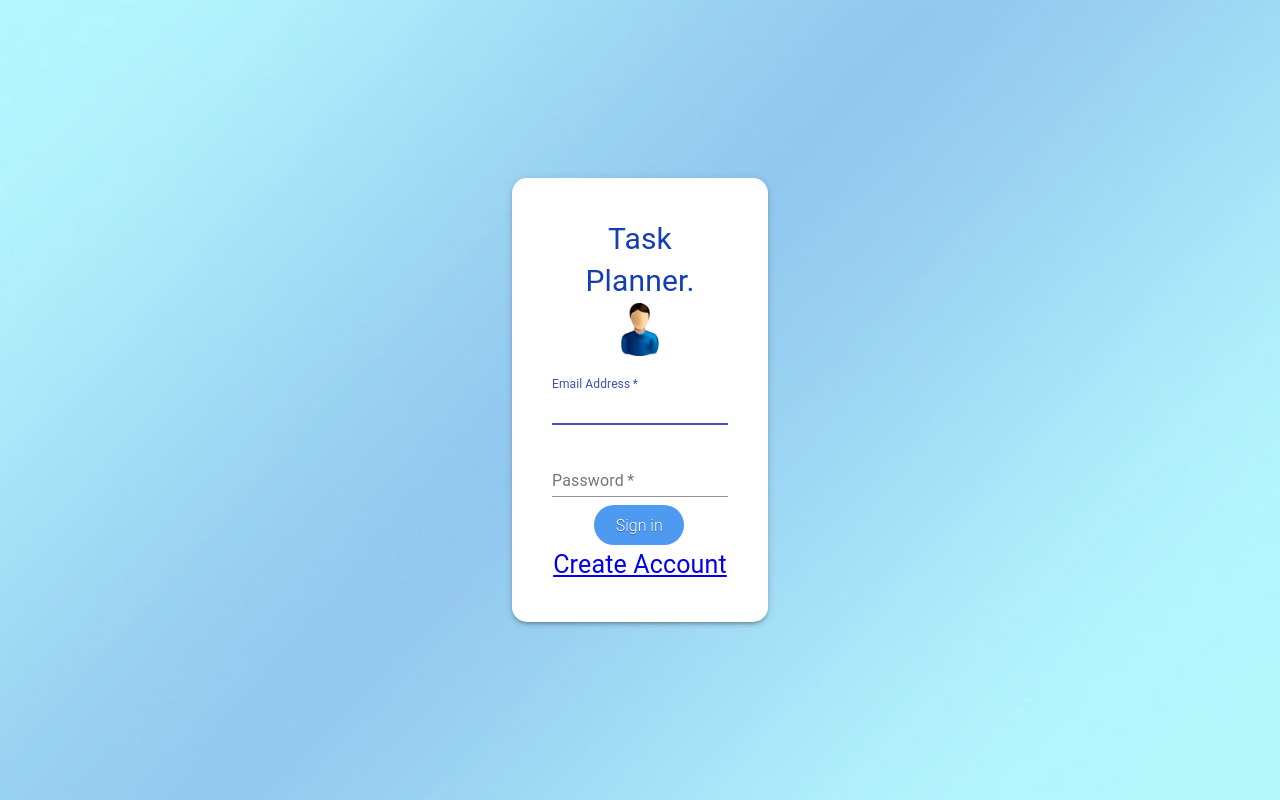
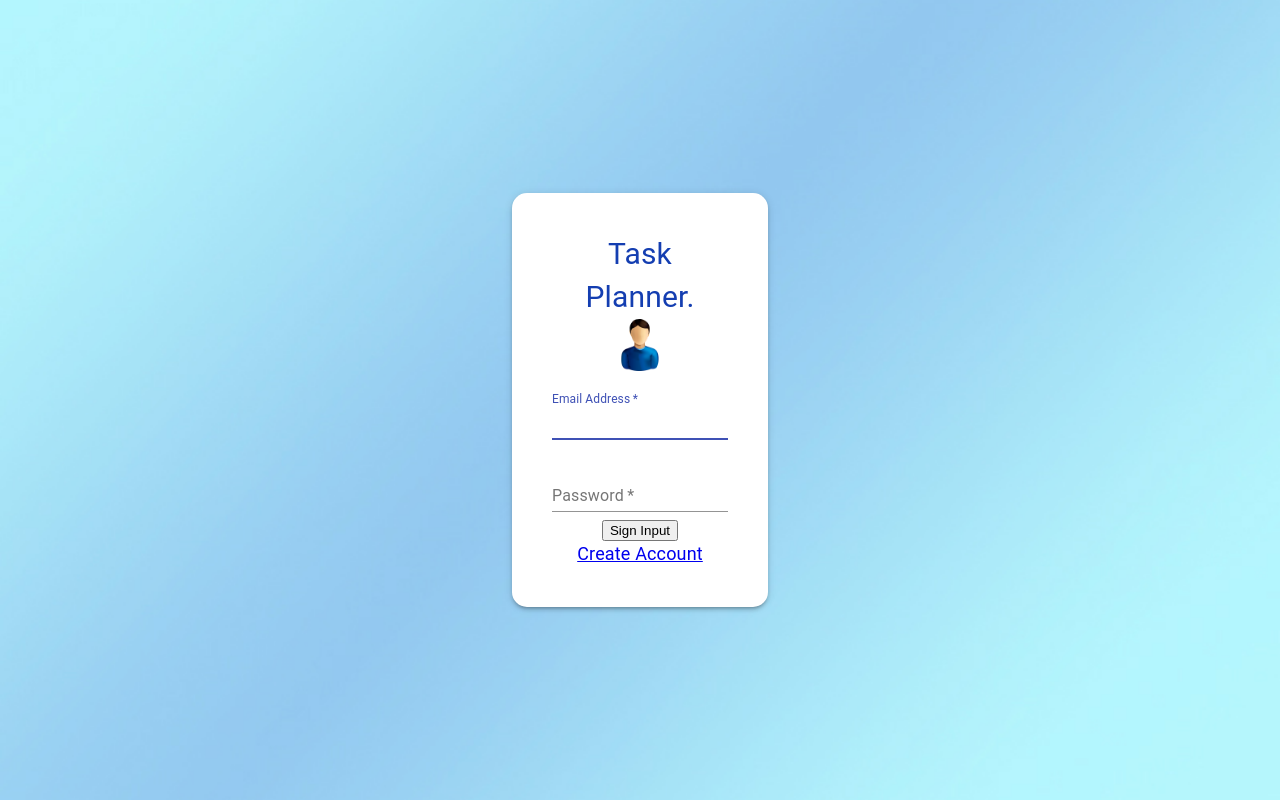
Before and after one commit to acai-bjca/app-task-planner, a React (Create React App) app: page / in a window 1280 px wide. Built offline with nearby package versions, Linux system fonts and the light colour scheme.

Commit message:
cierra sesion pero n orenderiza

```diff
--- a/public/sw.js
+++ b/public/sw.js
@@ -9,6 +9,7 @@ self.addEventListener('install', function (e) {
                 '/index.js',
                 '/index.html?homescreen=1',
                 '/?homescreen=1',
+                '/favicon.ico',
                 '/manifest.json',
                 '/App.js',
                 '/App.css'
--- a/src/App.js
+++ b/src/App.js
@@ -3,7 +3,6 @@ import './App.css';
 import { Login } from "./Login/Login";
 import { BarraMenu } from "./Drawer/Drawer";
 import { BrowserRouter as Router, Route } from 'react-router-dom'
-import { Drawer } from '@material-ui/core';
 
 class App extends Component {
     constructor(props) {
--- a/src/Drawer/Drawer.js
+++ b/src/Drawer/Drawer.js
@@ -1,6 +1,6 @@
 import React, { useState } from 'react';
 import clsx from 'clsx';
-import { makeStyles, useTheme } from '@material-ui/core/styles';
+import { makeStyles } from '@material-ui/core/styles';
 import Drawer from '@material-ui/core/Drawer';
 import CssBaseline from '@material-ui/core/CssBaseline';
 import { Avatar, AppBar, Toolbar, List, Typography, Divider, Button } from '@material-ui/core';
@@ -73,7 +73,6 @@ const useStyles = makeStyles(theme => ({
 
 export function BarraMenu() {
   const classes = useStyles();
-  const theme = useTheme();
   const [open, setOpen] = React.useState(false);
   const [taskC, setTask] = useState({
     description: "Implements Login View",
@@ -88,6 +87,11 @@ export function BarraMenu() {
   const handleDrawerOpen = () => {
     setOpen(true);
   };
+
+  const handleClickCerrar = () =>{
+    localStorage.setItem('remember', false);
+    console.log("Cerrando sesion " + localStorage.getItem('remember'));
+  }
 
   const handleDrawerClose = () => {
     setOpen(false);
@@ -112,9 +116,17 @@ export function BarraMenu() {
           >
             <Menu />
           </IconButton>
+
           <Typography variant="h6" noWrap>
-            Persistent drawer
+            Task Planner
           </Typography>
+          <div style={{ textAlign: "right", width: "100%" }}>
+            <Button
+              type="submit"
+              style={{ color: "white", backgroundColor: "#8a95cf" }}
+              onClick={handleClickCerrar()}
+            >Cerrar sesión</Button>
+          </div>
         </Toolbar>
       </AppBar>
       <Drawer
@@ -128,7 +140,7 @@ export function BarraMenu() {
       >
         <div className={classes.drawerHeader}>
           {/*<Avatar alt="Remy Sharp" src="../imagenes/jerry.png" />*/}
-          <Avatar alt="Remy Sharp" src={ImgJerry} size="100"/><br />
+          <Avatar alt="Remy Sharp" src={ImgJerry} size="100" /><br />
           <div>
             <br />
             <label>Jerry Perez</label>
--- a/src/Login/Card.js
+++ b/src/Login/Card.js
@@ -1,11 +1,8 @@
-import React, { useState } from 'react';
+import React from 'react';
 import { makeStyles } from '@material-ui/core/styles';
 import Card from '@material-ui/core/Card';
 import CardActionArea from '@material-ui/core/CardActionArea';
-import CardActions from '@material-ui/core/CardActions';
 import CardContent from '@material-ui/core/CardContent';
-import CardMedia from '@material-ui/core/CardMedia';
-import Button from '@material-ui/core/Button';
 import Typography from '@material-ui/core/Typography';
 
 const useStyles = makeStyles({
--- a/src/Login/Login.css
+++ b/src/Login/Login.css
@@ -19,8 +19,8 @@
     }
 
     .Campo{
-        margin-top: 20px ;
-        font-size: 25px;
+        margin-top: 40px ;
+        font-size: 18px;
     }
 
     #titulo{
--- a/src/Login/Login.js
+++ b/src/Login/Login.js
@@ -1,11 +1,8 @@
-import React, { useState } from 'react';
+import React from 'react';
 import { Button } from "react-bootstrap";
 import imgUser from "../imagenes/user.png";
-import { makeStyles } from '@material-ui/core/styles';
-import imgFondo from "../imagenes/user.png";
-import { Paper, Input, InputLabel, FormControl, FormLabel, CssBaseline  } from '@material-ui/core';
+import { Paper, Input, InputLabel, FormControl, CssBaseline  } from '@material-ui/core';
 import "./Login.css";
-import { BrowserRouter as Router, Route } from 'react-router-dom';
 
 export class Login extends React.Component {
     constructor(props) {
@@ -60,16 +57,11 @@ export class Login extends React.Component {
                                         onChange={this.handleChange}/>
                                 </FormControl >
                                 <Button
-                                className='ButtonI'
                                 type="submit"
                                 fullWidth
                                 variant="contained"
                                 onClick = {this.handleClick}  >
-
-
-                                Sign in
-
-
+                                Sign Input
                                 </Button><br />
                                 <a href="url" className="Campo">Create Account</a>
                                 {/*<Router>
--- a/src/index.js
+++ b/src/index.js
@@ -2,7 +2,7 @@ import React from 'react';
 import ReactDOM from 'react-dom';
 import './index.css';
 import App from './App';
-import * as serviceWorker from './serviceWorker';
+//import * as serviceWorker from './serviceWorker';
 
 ReactDOM.render(<App/>, document.getElementById('root'));
 
```
Also changed, not shown: 1 other file (tests, documents, lock files or other folders).
